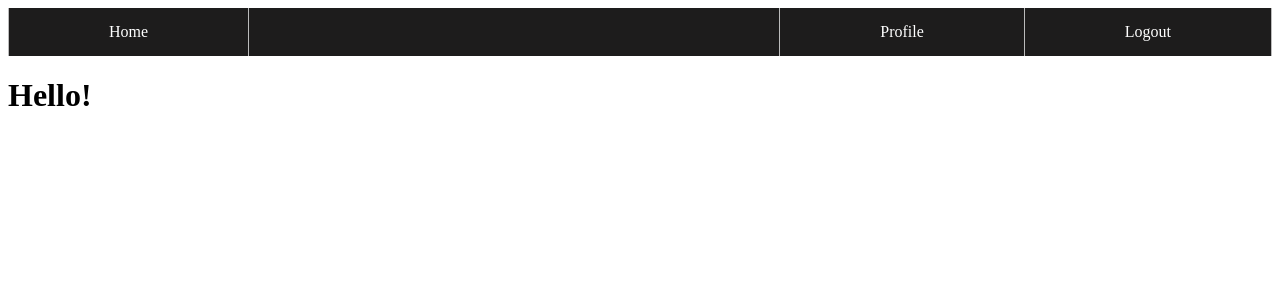
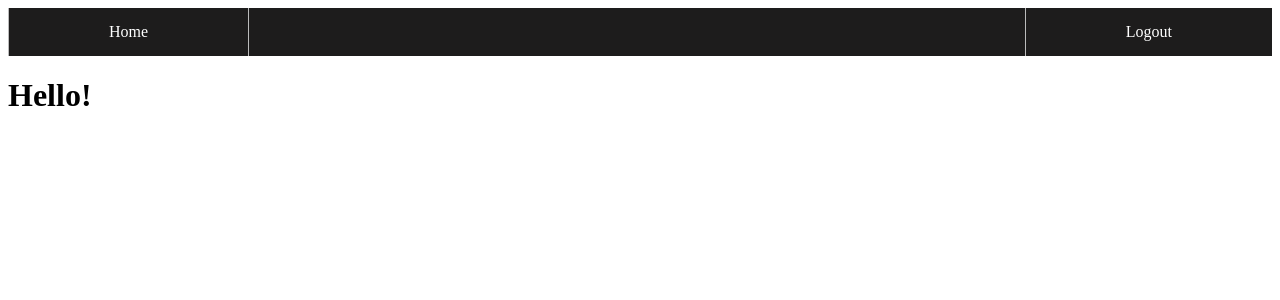
Before and after one commit to ShaneWD/quiz-app, a Django app: page / in a window 1280 px wide. Shown: the top 300 px of the page. Run offline with Django 3.2, Linux system fonts and the light colour scheme; the visitor is signed in with stand-in values (Sample User, id 1).

Commit message:
removed unneeded profile link

```diff
--- a/QUIZ_APP/templates/main.html
+++ b/QUIZ_APP/templates/main.html
@@ -15,7 +15,7 @@
                 <li class="list" style="float:left"><a class="active" href="{% url 'home' %}">Home</a></li>
                 {% if user.is_authenticated %}
                     <li class="list"><a href="{% url 'account_logout'%}">Logout</a></li>
-                    <li class="list"><a href="{% url 'profile'%}">Profile</a></li>
+
                 {% else %}
                     <li class="list"><a href="{% url 'account_login'%}">Login</a></li>
                     <li class="list"><a href="{% url 'account_signup'%}">Register</a></li>
```
